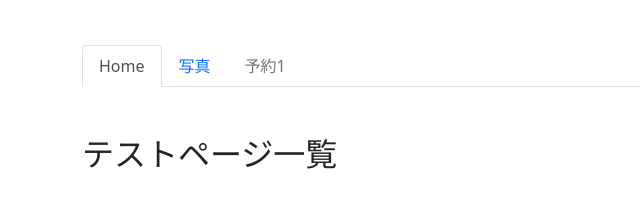
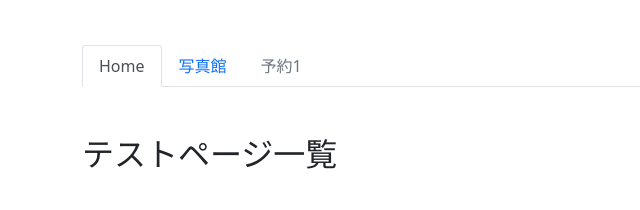
Before and after one commit to maedaak/githubpages-test, a plain HTML site: page index.html in a window 1280 px wide. Shown: the part 249-459 px from the top of the page, 0-640 px from the left. Drawn offline with nearby package versions, Linux system fonts and the light colour scheme.

Commit message:
test commit

```diff
--- a/index.html
+++ b/index.html
@@ -25,7 +25,7 @@
         <a href="#home" class="nav-link active" data-bs-toggle="tab">Home</a>
       </li>
       <li class="nav-item">
-        <a href="#photo" class="nav-link" data-bs-toggle="tab">写真</a>
+        <a href="#photo" class="nav-link" data-bs-toggle="tab">写真館</a>
       </li>
       <li class="nav-item">
         <a href="#" class="nav-link disabled" data-bs-toggle="tab">予約1</a>
```
